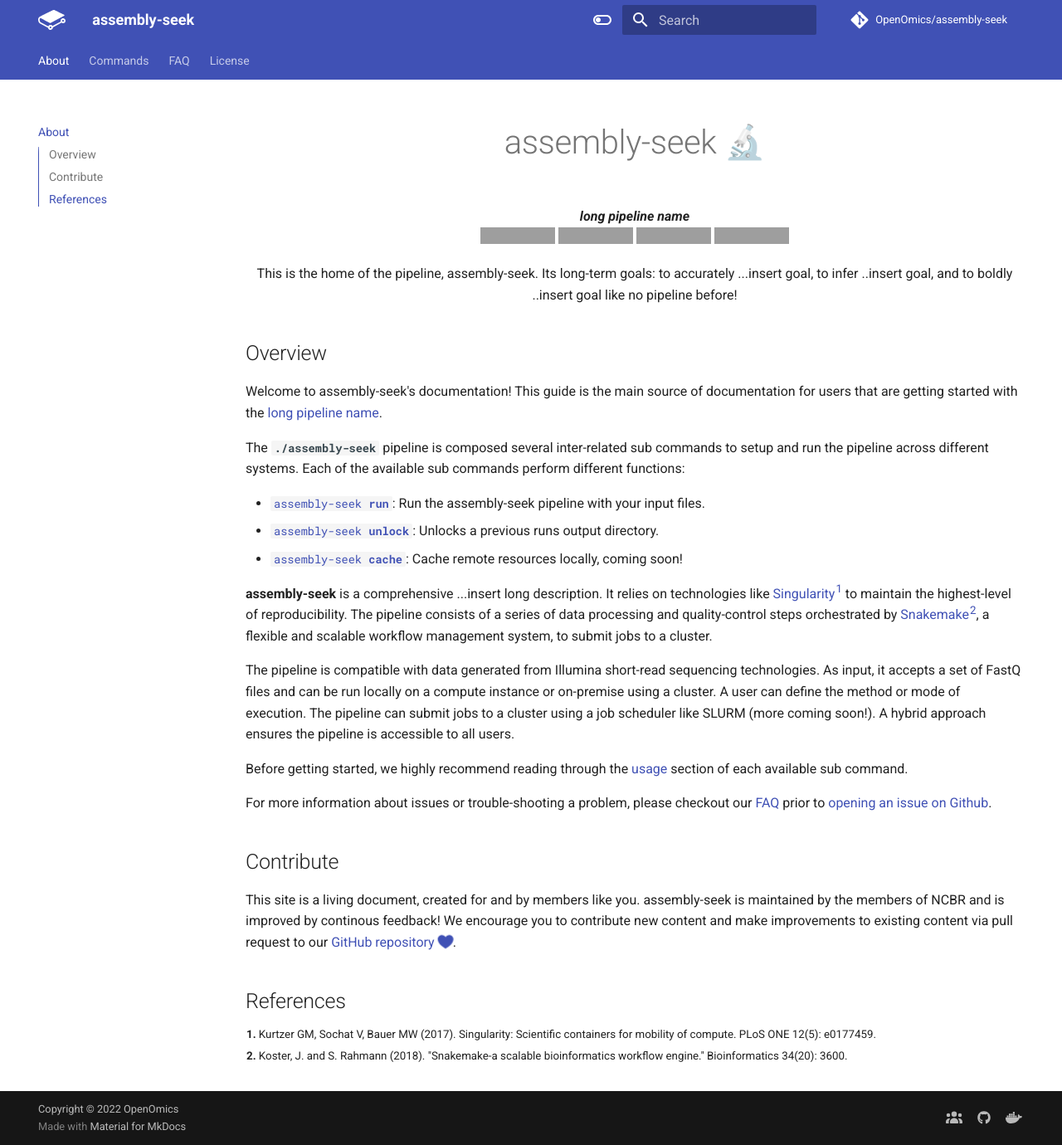
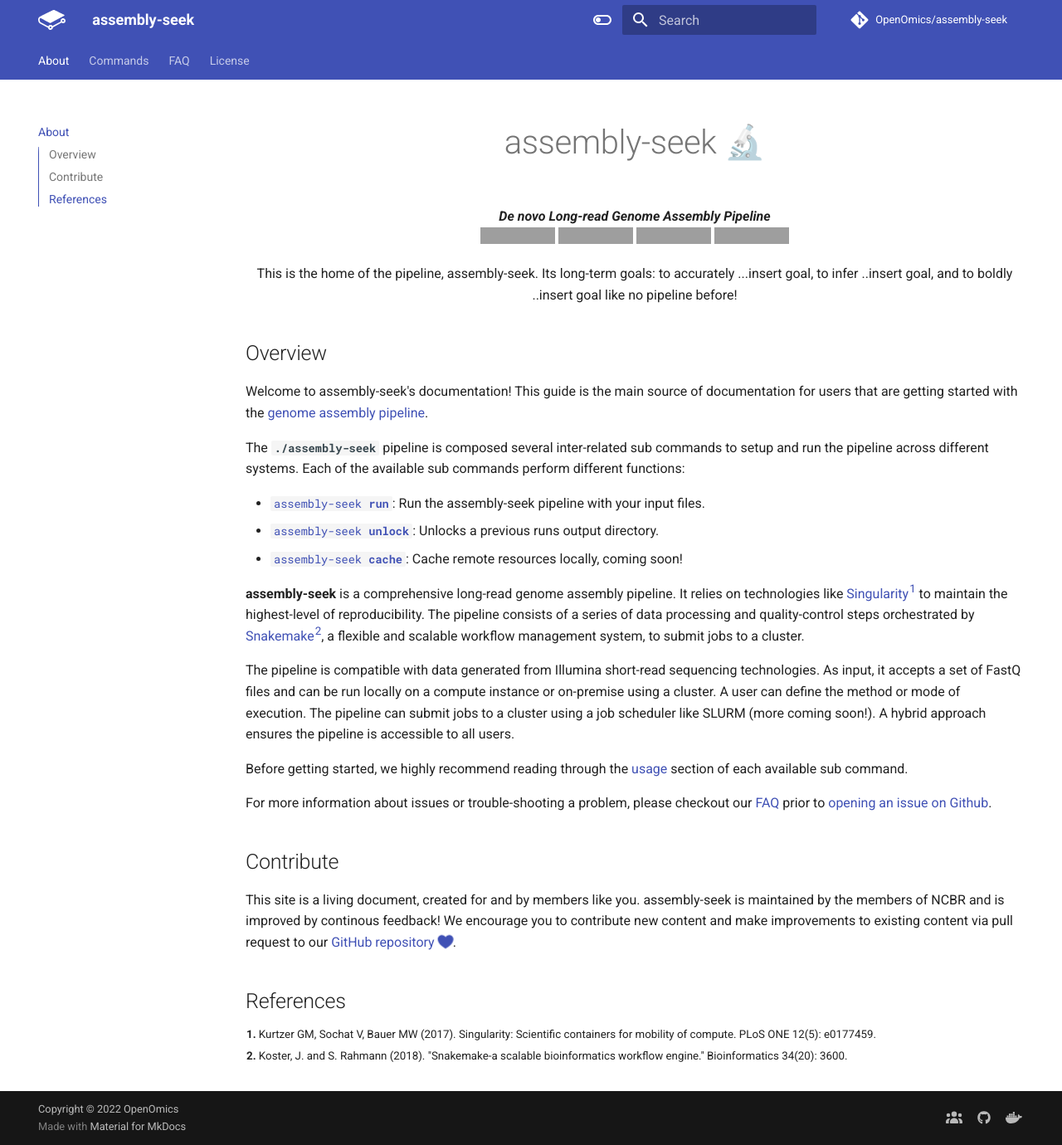
Before and after one commit to OpenOmics/assembly-seek, an MkDocs documentation site: the page built from docs/index.md, in a window 1280 px wide and 1380 px high. Shown: the whole window at 83% size. Built offline with MkDocs 1.6.1 and Material for MkDocs 9.7.7, drawn with Linux system fonts in a browser that asks for light colours; comment, search, counter and statistics services are not loaded; the version menu is left out; grey boxes are pictures that could not be loaded.

Commit message:
Adding long description to pipeline

```diff
--- a/docs/index.md
+++ b/docs/index.md
@@ -2,7 +2,7 @@
 
   <h1 style="font-size: 250%">assembly-seek 🔬</h1>
 
-  <b><i>long pipeline name</i></b><br>
+  <b><i>De novo Long-read Genome Assembly Pipeline</i></b><br>
   <a href="https://github.com/OpenOmics/assembly-seek/actions/workflows/main.yaml">
     <img alt="tests" src="https://github.com/OpenOmics/assembly-seek/workflows/tests/badge.svg">
   </a>
@@ -24,7 +24,7 @@
 
 
 ## Overview
-Welcome to assembly-seek's documentation! This guide is the main source of documentation for users that are getting started with the [long pipeline name](https://github.com/OpenOmics/assembly-seek/).
+Welcome to assembly-seek's documentation! This guide is the main source of documentation for users that are getting started with the [genome assembly pipeline](https://github.com/OpenOmics/assembly-seek/).
 
 The **`./assembly-seek`** pipeline is composed several inter-related sub commands to setup and run the pipeline across different systems. Each of the available sub commands perform different functions:
 
@@ -32,7 +32,7 @@ The **`./assembly-seek`** pipeline is composed several inter-related sub command
  * [<code>assembly-seek <b>unlock</b></code>](usage/unlock.md): Unlocks a previous runs output directory.
  * [<code>assembly-seek <b>cache</b></code>](usage/cache.md): Cache remote resources locally, coming soon!
 
-**assembly-seek** is a comprehensive ...insert long description. It relies on technologies like [Singularity<sup>1</sup>](https://singularity.lbl.gov/) to maintain the highest-level of reproducibility. The pipeline consists of a series of data processing and quality-control steps orchestrated by [Snakemake<sup>2</sup>](https://snakemake.readthedocs.io/en/stable/), a flexible and scalable workflow management system, to submit jobs to a cluster.
+**assembly-seek** is a comprehensive long-read genome assembly pipeline. It relies on technologies like [Singularity<sup>1</sup>](https://singularity.lbl.gov/) to maintain the highest-level of reproducibility. The pipeline consists of a series of data processing and quality-control steps orchestrated by [Snakemake<sup>2</sup>](https://snakemake.readthedocs.io/en/stable/), a flexible and scalable workflow management system, to submit jobs to a cluster.
 
 The pipeline is compatible with data generated from Illumina short-read sequencing technologies. As input, it accepts a set of FastQ files and can be run locally on a compute instance or on-premise using a cluster. A user can define the method or mode of execution. The pipeline can submit jobs to a cluster using a job scheduler like SLURM (more coming soon!). A hybrid approach ensures the pipeline is accessible to all users.
 
--- a/mkdocs.yml
+++ b/mkdocs.yml
@@ -2,7 +2,7 @@
 site_name: assembly-seek
 site_author: Skyler Kuhn
 site_description: >-
-  An awesome OpenOmics assembly-seek pipeline
+  An awesome de novo long-read genome assembly pipeline
 
 # Repository
 repo_name: OpenOmics/assembly-seek
```
Also changed, not shown: README.md (+2 -2 lines), 1 other file.
